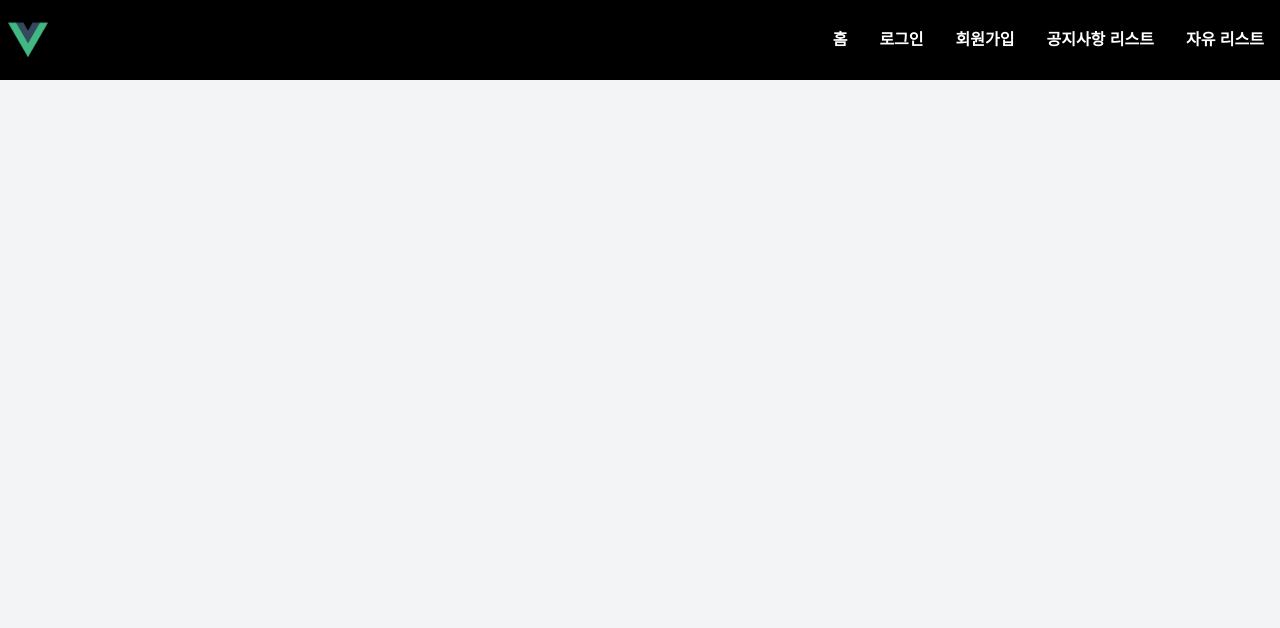
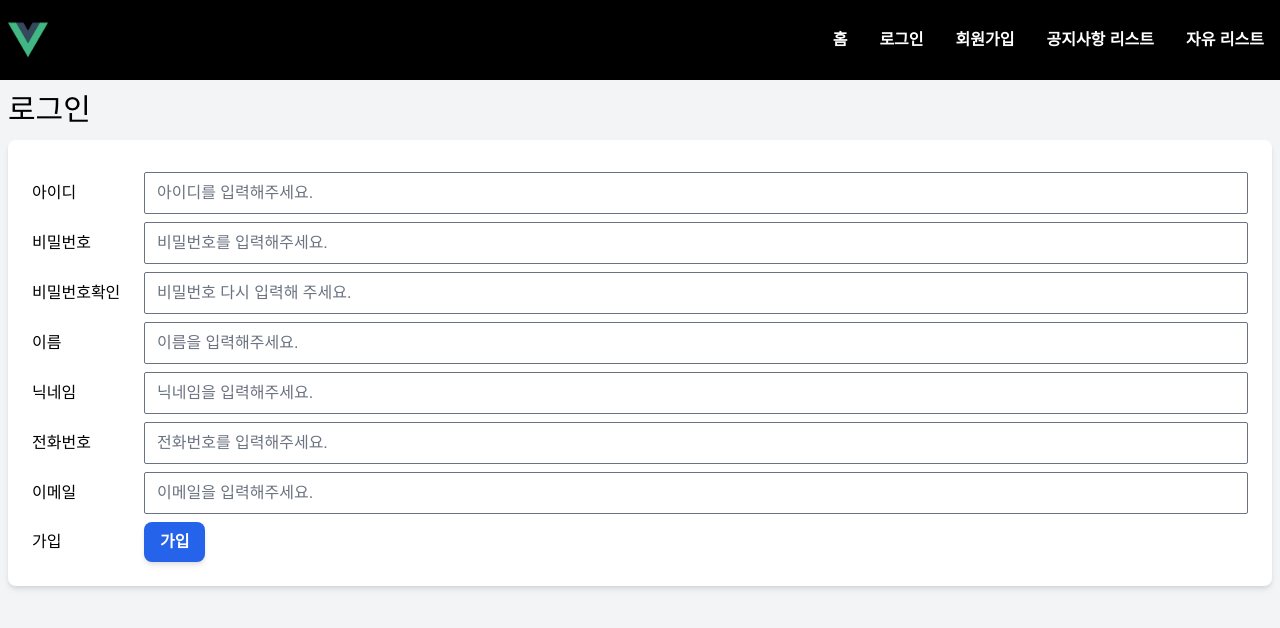
Before and after one commit to d8040/vue_exam, a Vue app: page /member/join in a window 1280 px wide. Shown: the top 628 px of the page. Built offline with nearby package versions, Linux system fonts and the light colour scheme.

Commit message:
회원가입 페이지 추가 및 기능 구현

```diff
--- a/src/apis/index.ts
+++ b/src/apis/index.ts
@@ -110,6 +110,12 @@ export interface MainApi__member_authKey__IResponseBody extends Base__IResponseB
   };
 }
 
+export interface MainApi__member_doJoin__IResponseBody extends Base__IResponseBodyType1 {
+  body: {
+    id: number,
+  };
+}
+
 // http://localhost:8024/usr/ 와의 통신장치
 export class MainApi extends HttpClient {
   public constructor() {
@@ -159,4 +165,15 @@ export class MainApi extends HttpClient {
     return this.instance.get<MainApi__member_authKey__IResponseBody>(`/member/authKey?loginId=${loginId}&loginPw=${loginPw}`);
   }
 
+  public member_doJoin(loginId: string, loginPw: string, name: string, nickname: string, cellphoneNo: string, email: string) {
+    return this.postByForm<MainApi__member_doJoin__IResponseBody>(
+      `/member/doJoin`, {
+      loginId,
+      loginPw,
+      name,
+      nickname,
+      cellphoneNo,
+      email
+    });
+  }
 }
--- a/src/components/FormRow.vue
+++ b/src/components/FormRow.vue
@@ -1,9 +1,9 @@
 <template>
-	<div class="form-row flex flex-col md:flex-row">
-		<div class="md:flex md:items-center md:w-28">
+	<div class="form-row flex flex-col lg:flex-row">
+		<div class="md:flex lg:items-center lg:w-28">
 			<span>{{ title }}</span>
 		</div>
-		<div class="flex-grow">
+		<div class="lg:flex-grow">
 			<slot></slot>
 		</div>
 	</div>
--- a/src/main.ts
+++ b/src/main.ts
@@ -18,6 +18,7 @@ import ArticleListPage from './pages/ArticleListPage.vue'
 import ArticleWritePage from './pages/ArticleWritePage.vue'
 import ArticleDetailPage from './pages/ArticleDetailPage.vue'
 import MemberLoginPage from './pages/MemberLoginPage.vue'
+import MemberJoinPage from './pages/MemberJoinPage.vue'
 
 // 전역상태 만들기
 const authKey = localStorage.getItem("authKey")
@@ -76,7 +77,13 @@ const routes = [
     path: '/member/login',
     component: MemberLoginPage,
     props: (route: any) => ({ globalShare })
+  },
+  {
+    path: '/member/join',
+    component: MemberJoinPage,
+    props: (route: any) => ({ globalShare })
   }
+
 ];
 
 // 라우터 생성
--- a/src/pages/ArticleWritePage.vue
+++ b/src/pages/ArticleWritePage.vue
@@ -31,7 +31,6 @@
 
 <script lang="ts">
 	import { defineComponent, ref, reactive, getCurrentInstance, onMounted } from "vue";
-	import { IArticle } from "../types/";
 	import { MainApi } from "../apis/";
 	import { Router } from "vue-router";
 	export default defineComponent({
--- /dev/null
+++ b/src/pages/MemberJoinPage.vue
@@ -0,0 +1,165 @@
+<template>
+	<TitleBar>로그인</TitleBar>
+
+	<section class="section section-member-login-form px-2">
+		<div class="container mx-auto">
+			<div class="px-6 py-6 bg-white rounded-lg shadow-md">
+				<form v-if="globalShare.isLogined == false" v-on:submit.prevent="checkAndJoin">
+					<FormRow title="아이디">
+						<input ref="loginIdElRef" class="form-row-input" type="text" placeholder="아이디를 입력해주세요." />
+					</FormRow>
+					<FormRow title="비밀번호">
+						<input ref="loginPwElRef" class="form-row-input" type="password" placeholder="비밀번호를 입력해주세요." />
+					</FormRow>
+					<FormRow title="비밀번호확인">
+						<input ref="loginPwConfirmElRef" class="form-row-input" type="password" placeholder="비밀번호 다시 입력해 주세요." />
+					</FormRow>
+					<FormRow title="이름">
+						<input ref="nameElRef" class="form-row-input" type="text" placeholder="이름을 입력해주세요." />
+					</FormRow>
+					<FormRow title="닉네임">
+						<input ref="nicknameElRef" class="form-row-input" type="text" placeholder="닉네임을 입력해주세요." />
+					</FormRow>
+					<FormRow title="전화번호">
+						<input ref="cellphoneNoElRef" class="form-row-input" type="tel" placeholder="전화번호를 입력해주세요." />
+					</FormRow>
+					<FormRow title="이메일">
+						<input ref="emailElRef" class="form-row-input" type="email" placeholder="이메일을 입력해주세요." />
+					</FormRow>
+					<FormRow title="가입">
+						<div class="btns">
+							<input type="submit" value="가입" class="btn-primary" />
+						</div>
+					</FormRow>
+				</form>
+				<div v-else>이미 로그인 되었습니다. <route-link class="btn-link" to="/">홈</route-link> 으로 이동</div>
+			</div>
+		</div>
+	</section>
+</template>
+
+<script lang="ts">
+	import { defineComponent, ref, reactive, getCurrentInstance, onMounted } from "vue";
+	import { MainApi } from "../apis/";
+	import { Router } from "vue-router";
+	export default defineComponent({
+		name: "MemberJoinPage",
+		props: {
+			globalShare: {
+				type: Object,
+				required: true,
+			},
+		},
+		setup(props) {
+			const router: Router = getCurrentInstance()?.appContext.config.globalProperties.$router;
+			const mainApi: MainApi = getCurrentInstance()?.appContext.config.globalProperties.$mainApi;
+			const loginIdElRef = ref<HTMLInputElement>();
+			const loginPwElRef = ref<HTMLInputElement>();
+			const loginPwConfirmElRef = ref<HTMLInputElement>();
+			const nameElRef = ref<HTMLInputElement>();
+			const nicknameElRef = ref<HTMLInputElement>();
+			const cellphoneNoElRef = ref<HTMLInputElement>();
+			const emailElRef = ref<HTMLInputElement>();
+			function checkAndJoin() {
+				// 로그인아이디 체크
+				if (loginIdElRef.value == null) {
+					return;
+				}
+				const loginIdEl = loginIdElRef.value;
+				loginIdEl.value = loginIdEl.value.trim();
+				if (loginIdEl.value.length == 0) {
+					alert("아이디를 입력해주세요.");
+					loginIdEl.focus();
+					return;
+				}
+				// 로그인비번 체크
+				if (loginPwElRef.value == null) {
+					return;
+				}
+				const loginPwEl = loginPwElRef.value;
+				loginPwEl.value = loginPwEl.value.trim();
+				if (loginPwEl.value.length == 0) {
+					alert("비밀번호를 입력해주세요.");
+					loginPwEl.focus();
+					return;
+				}
+				// 로그인비번확인 체크
+				if (loginPwConfirmElRef.value == null) {
+					return;
+				}
+				const loginPwConfirmEl = loginPwConfirmElRef.value;
+				if (loginPwEl.value != loginPwConfirmEl.value) {
+					alert("비밀번호가 일치하지 않습니다.");
+					loginPwConfirmEl.focus();
+					return;
+				}
+				// 이름 체크
+				if (nameElRef.value == null) {
+					return;
+				}
+				const nameEl = nameElRef.value;
+				nameEl.value = nameEl.value.trim();
+				if (nameEl.value.length == 0) {
+					alert("이름을 입력해주세요.");
+					nameEl.focus();
+					return;
+				}
+				// 별명 체크
+				if (nicknameElRef.value == null) {
+					return;
+				}
+				const nicknameEl = nicknameElRef.value;
+				nicknameEl.value = nicknameEl.value.trim();
+				if (nicknameEl.value.length == 0) {
+					alert("별명을 입력해주세요.");
+					nicknameEl.focus();
+					return;
+				}
+				// 휴대전화번호 체크
+				if (cellphoneNoElRef.value == null) {
+					return;
+				}
+				const cellphoneNoEl = cellphoneNoElRef.value;
+				cellphoneNoEl.value = cellphoneNoEl.value.trim();
+				if (cellphoneNoEl.value.length == 0) {
+					alert("휴대전화번호를 입력해주세요.");
+					cellphoneNoEl.focus();
+					return;
+				}
+				// 이메일 체크
+				if (emailElRef.value == null) {
+					return;
+				}
+				const emailEl = emailElRef.value;
+				emailEl.value = emailEl.value.trim();
+				if (emailEl.value.length == 0) {
+					alert("이메일을 입력해주세요.");
+					emailEl.focus();
+					return;
+				}
+				join(loginIdEl.value, loginPwEl.value, nameEl.value, nicknameEl.value, cellphoneNoEl.value, emailEl.value);
+			}
+			function join(loginId: string, loginPw: string, name: string, nickname: string, cellphoneNo: string, email: string) {
+				mainApi.member_doJoin(loginId, loginPw, name, nickname, cellphoneNo, email).then((axiosResponse) => {
+					alert(axiosResponse.data.msg);
+					if (axiosResponse.data.fail) {
+						return;
+					}
+					router.replace("/member/login?loginId=" + loginId);
+				});
+			}
+			return {
+				checkAndJoin,
+				loginIdElRef,
+				loginPwElRef,
+				loginPwConfirmElRef,
+				nameElRef,
+				nicknameElRef,
+				cellphoneNoElRef,
+				emailElRef,
+			};
+		},
+	});
+</script>
+
+<style scoped></style>
--- a/src/pages/MemberLoginPage.vue
+++ b/src/pages/MemberLoginPage.vue
@@ -5,11 +5,11 @@
 		<div class="container mx-auto">
 			<div class="px-6 py-6 bg-white rounded-lg shadow-md">
 				<form v-if="globalShare.isLogined == false" v-on:submit.prevent="checkAndLogin">
-					<FormRow title="로그인아이디">
+					<FormRow title="아이디">
 						<input ref="loginIdElRef" class="form-row-input" type="text" placeholder="아이디를 입력해주세요." />
 					</FormRow>
-					<FormRow title="로그인비밀번호">
-						<input ref="loginPwElRef" class="form-row-input" type="password" placeholder="로그인비밀번호를 입력해주세요." />
+					<FormRow title="비밀번호">
+						<input ref="loginPwElRef" class="form-row-input" type="password" placeholder="비밀번호를 입력해주세요." />
 					</FormRow>
 					<FormRow title="로그인">
 						<div class="btns">
@@ -24,12 +24,12 @@
 </template>
 
 <script lang="ts">
-	import { defineComponent, ref, reactive, getCurrentInstance, onMounted } from "vue";
-	import { IArticle } from "../types/";
+	import { defineComponent, ref, getCurrentInstance, onMounted } from "vue";
 	import { MainApi } from "../apis/";
+	import { useRoute } from "vue-router";
 	import { Router } from "vue-router";
 	export default defineComponent({
-		name: "ArticleWritePage",
+		name: "MemberLoginPage",
 		props: {
 			globalShare: {
 				type: Object,
@@ -37,10 +37,26 @@
 			},
 		},
 		setup(props) {
+			const route = useRoute();
 			const router: Router = getCurrentInstance()?.appContext.config.globalProperties.$router;
 			const mainApi: MainApi = getCurrentInstance()?.appContext.config.globalProperties.$mainApi;
 			const loginIdElRef = ref<HTMLInputElement>();
 			const loginPwElRef = ref<HTMLInputElement>();
+
+			onMounted(() => {
+				if (route.query.loginId != null) {
+					if (loginIdElRef.value == null) {
+						return;
+					}
+					if (loginPwElRef.value == null) {
+						return;
+					}
+
+					loginIdElRef.value.value = route.query.loginId as any;
+					loginPwElRef.value.focus();
+				}
+			});
+
 			function checkAndLogin() {
 				if (loginIdElRef.value == null) {
 					return;
@@ -48,7 +64,7 @@
 				const loginIdEl = loginIdElRef.value;
 				loginIdEl.value = loginIdEl.value.trim();
 				if (loginIdEl.value.length == 0) {
-					alert("로그인 아이드를 입력해주세요.");
+					alert("아이디를 입력해주세요.");
 					loginIdEl.focus();
 					return;
 				}
@@ -58,7 +74,7 @@
 				const loginPwEl = loginPwElRef.value;
 				loginPwEl.value = loginPwEl.value.trim();
 				if (loginPwEl.value.length == 0) {
-					alert("로그인 비번을 입력해주세요.");
+					alert("비밀번호를 입력해주세요.");
 					loginPwEl.focus();
 					return;
 				}
```
